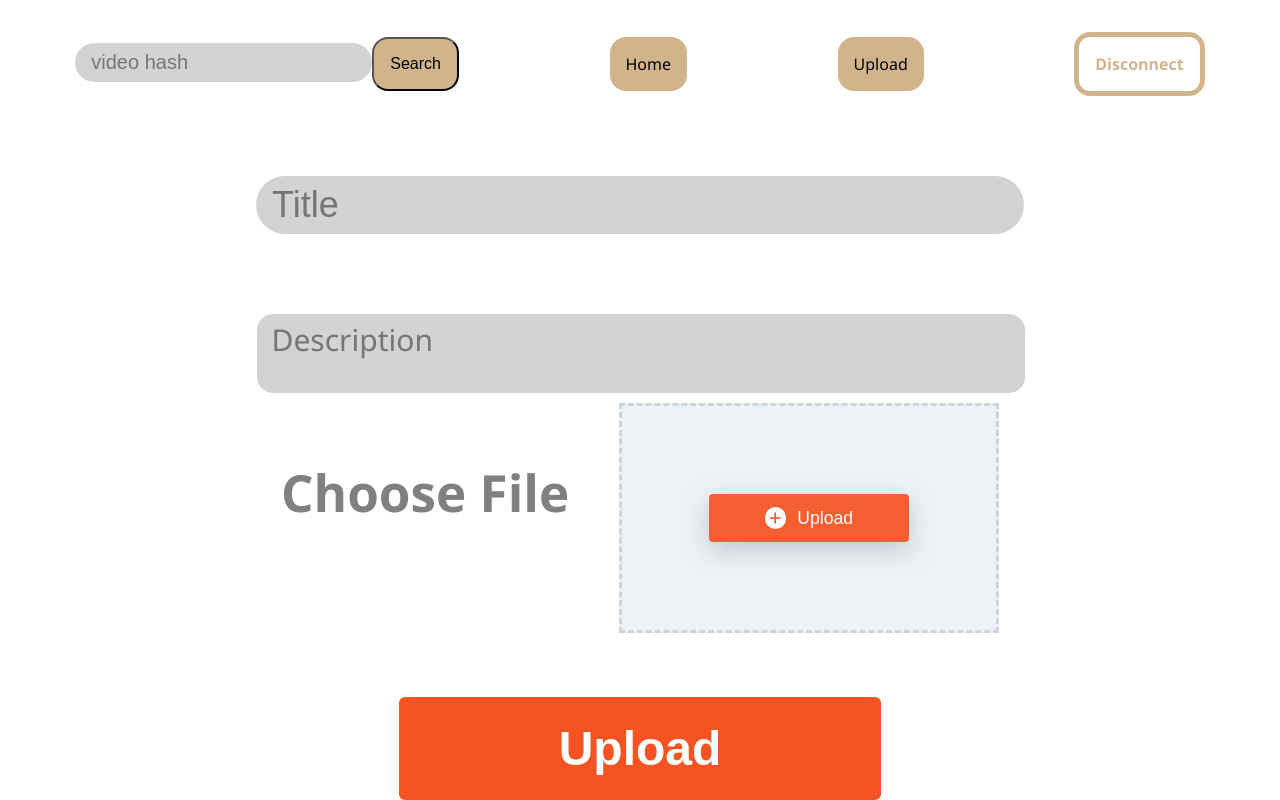
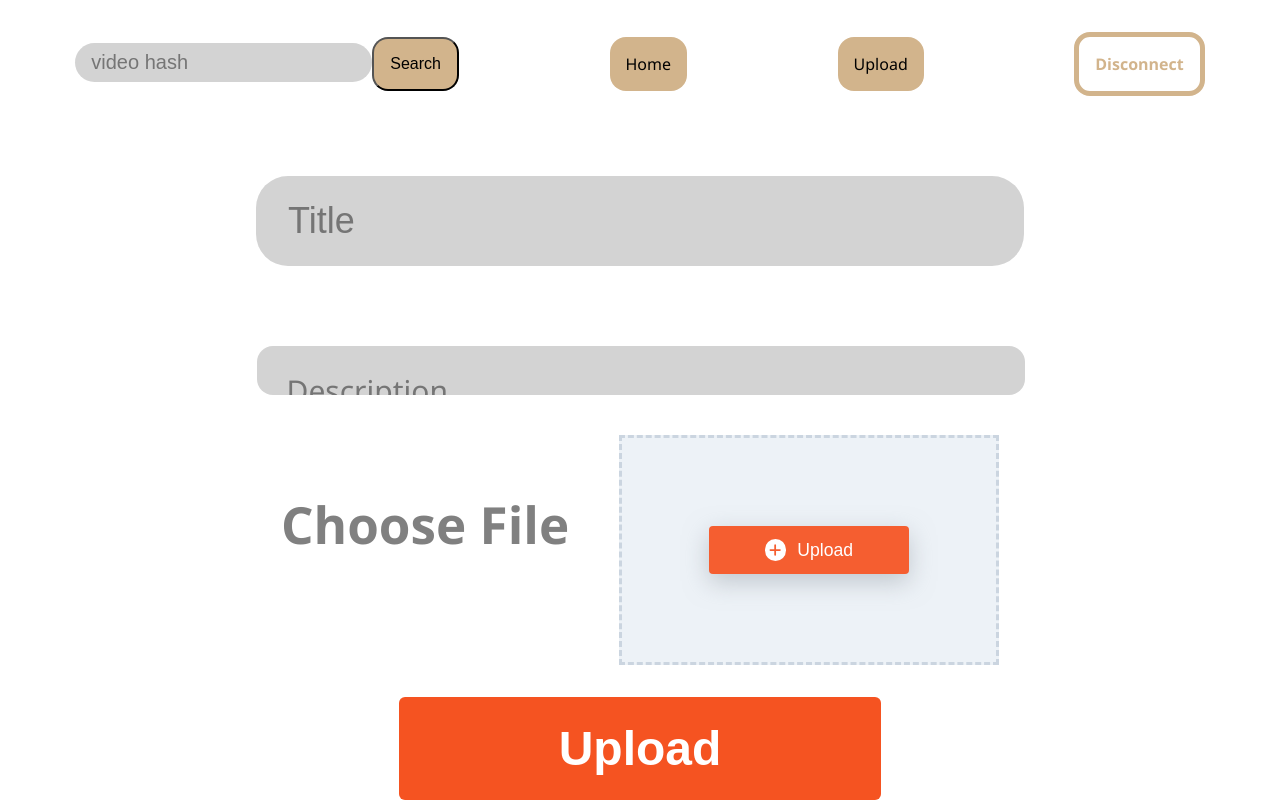
Before and after one commit to eduladder/eladrProtocolFrontend, a React (Create React App) app: page /upload in a window 1280 px wide. Built offline with nearby package versions, Linux system fonts and the light colour scheme.

Commit message:
upload screen

```diff
--- a/src/pages/upload/style.css
+++ b/src/pages/upload/style.css
@@ -10,7 +10,7 @@
   outline: none;
   border: none;
   font-size: 2.25rem;
-  padding: 0.5rem 1rem 0.5rem 1rem;
+  padding: 1.5rem 1rem 1.5rem 2rem;
   background-color: lightgray;
   border-radius: 2rem;
   margin-bottom: 5rem;
@@ -21,15 +21,14 @@
   color: #000;
   font-family: inherit;
   font-size: 30px;
-  margin-bottom: 10px;
+  margin-bottom: 2.5rem;
   margin-left: 1px;
   outline: none;
-  padding: 5px 15px;
+  padding: 24px 30px;
   position: relative;
   resize: none;
   width: 60%;
   border: none;
-
   border-radius: 1rem;
   background-color: lightgray;
 }
@@ -130,7 +129,7 @@
   background-color: #f55321;
   cursor: pointer;
   font-weight: 600;
-  margin-top: 4rem;
+  margin-top: 2rem;
   padding: 1.5rem 10rem;
   font-size: 3rem;
   color: #fff;
```
